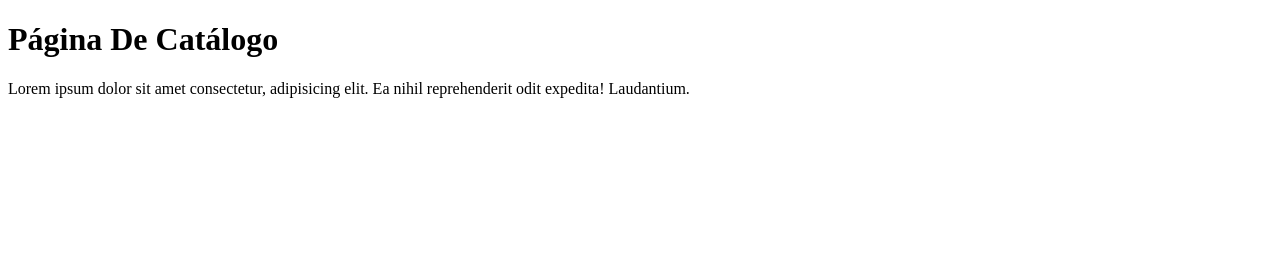
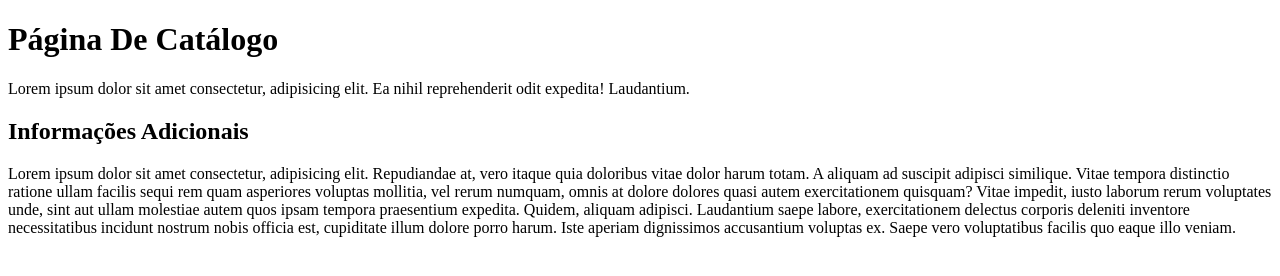
Before and after one commit to FagnerConcolato/DESAFIO-Merge-com-conflito-, a plain HTML site: page catalogo.html in a window 1280 px wide. Drawn offline with Linux system fonts and the light colour scheme.

Commit message:
Catálogo update

```diff
--- a/catalogo.html
+++ b/catalogo.html
@@ -9,7 +9,16 @@
 
 <body>
     <h1>Página De Catálogo</h1>
-     <p>Lorem ipsum dolor sit amet consectetur, adipisicing elit. Ea nihil reprehenderit odit expedita! Laudantium.</p>
+    <p>Lorem ipsum dolor sit amet consectetur, adipisicing elit. Ea nihil reprehenderit odit expedita! Laudantium.</p>
+    <h2>Informações Adicionais</h2>
+    <p>Lorem ipsum dolor sit amet consectetur, adipisicing elit. Repudiandae at, vero itaque quia doloribus vitae dolor
+        harum totam. A aliquam ad suscipit adipisci similique. Vitae tempora distinctio ratione ullam facilis sequi rem
+        quam asperiores voluptas mollitia, vel rerum numquam, omnis at dolore dolores quasi autem exercitationem
+        quisquam? Vitae impedit, iusto laborum rerum voluptates unde, sint aut ullam molestiae autem quos ipsam tempora
+        praesentium expedita. Quidem, aliquam adipisci. Laudantium saepe labore, exercitationem delectus corporis
+        deleniti inventore necessitatibus incidunt nostrum nobis officia est, cupiditate illum dolore porro harum. Iste
+        aperiam
+        dignissimos accusantium voluptas ex. Saepe vero voluptatibus facilis quo eaque illo veniam.</p>
 </body>
 
 </html>
```
